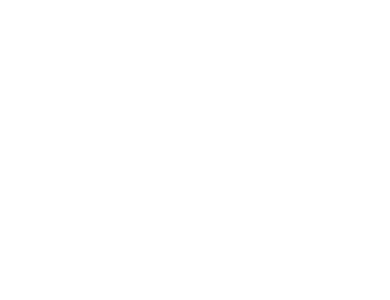
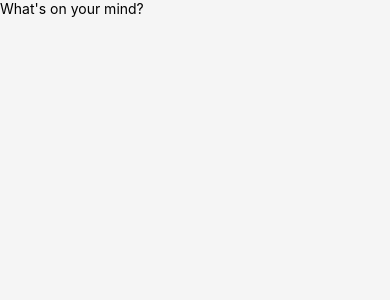
Before and after one commit to Petermuturi/todo_native, a React Native app: screen / in a window 390 px wide. Shown: the top 300 px of the page. Built offline with nearby package versions, Linux system fonts and the light colour scheme.

Commit message:
added item handler

```diff
--- a/App.js
+++ b/App.js
@@ -5,18 +5,49 @@
 import {
   StyleSheet,
   View,
+  Platform
 } from 'react-native';
 
+import Header from './components/structure/Header';
+import Footer from './components/structure/Footer';
+
 class App extends Component {
+	constructor(props) {
+	  super(props);
+
+	  this.state = {
+	  	value: '',
+	  	items: []
+	  };
+	}
+	handleAddItem(){
+		if(!this.state.value) return;
+
+	}
   render() {
     return (
-      <View />
+      <View style={styles.container}>
+      	<Header/>
+      	<View style={styles.content}>
+
+      	</View>
+      	<Footer/>
+      </View>
     );
   }
 }
 
 const styles = StyleSheet.create({
-
+	container: {
+		flex: 1,
+		backgroundColor: '#F5F5F5',
+		...Platform.select({
+			ios: { paddingTop: 30 }
+		})
+	},
+	content: {
+		flex: 1
+	}
 });
 
 
--- a/components/structure/Header.js
+++ b/components/structure/Header.js
@@ -5,18 +5,31 @@
 import {
   StyleSheet,
   View,
+  TextInput
 } from 'react-native';
 
 class Header extends Component {
   render() {
     return (
-      <View />
+      <View>
+      <TextInput
+				placeholder="What's on your mind?"
+				blurOnSubmit={false}
+				returnKeyType='add'
+				style={styles.input}
+      />
+      </View>
     );
   }
 }
 
 const styles = StyleSheet.create({
-
+	header: {
+		paddingHorizontal: 16,
+		flexDirection: 'row',
+		justifyContent: 'space-around',
+		alignItems: 'center'
+	}
 });
 
 
```
